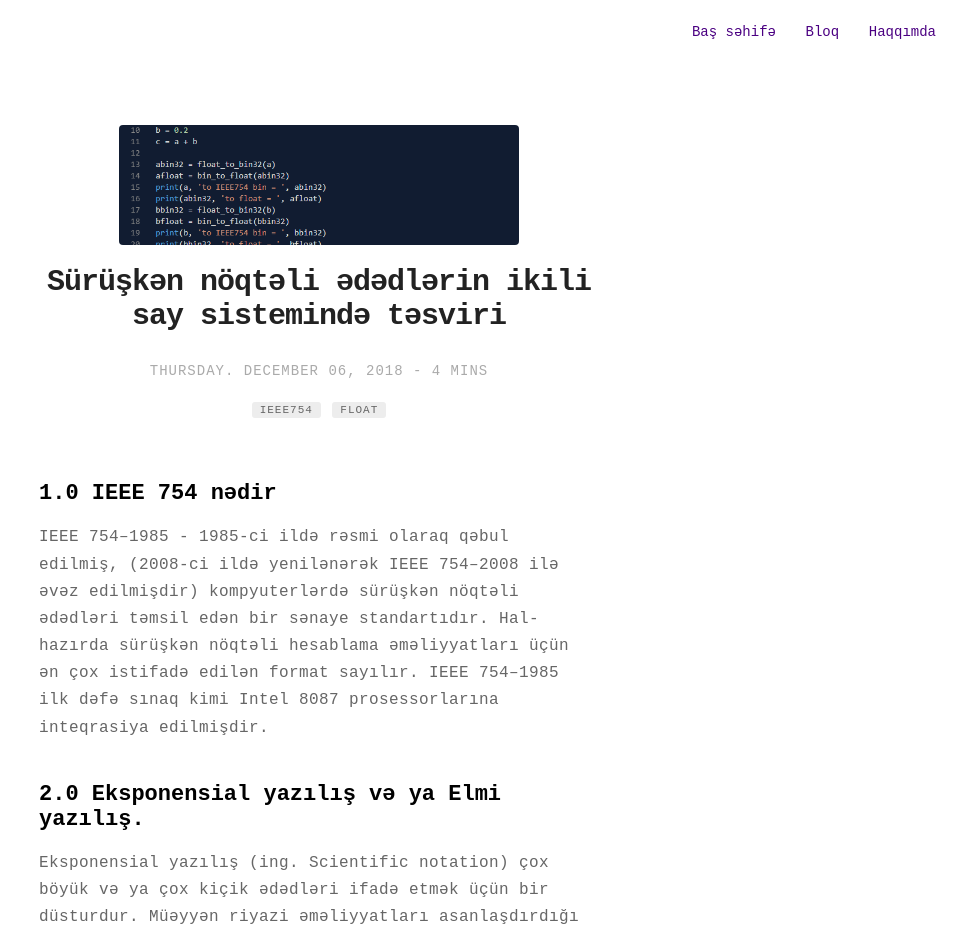
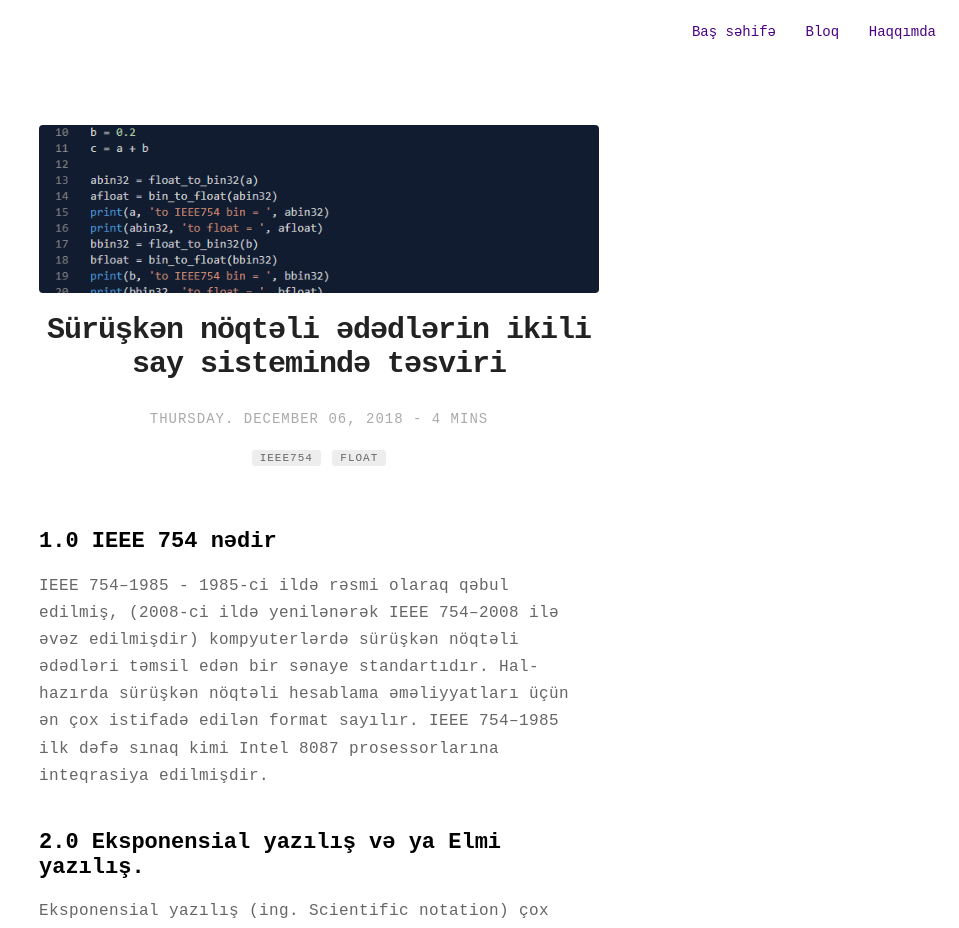
Before and after one commit to Maharramoff/maharramoff.github.io, a Jekyll site: the page built from _posts/2018-12-06-surusken-noqteli-ededler.md, in a window 1280 px wide. Shown: the top 928 px of the page, without its empty margins (321-1280 px from the left). Built offline with Jekyll 4.4.1, drawn with Linux system fonts in a browser that asks for light colours.

Commit message:
style(update): make post image size bigger

```diff
--- a/_sass/pages/post.sass
+++ b/_sass/pages/post.sass
@@ -42,7 +42,6 @@
             text-decoration: none
 
     > .title-image
-        max-height: 120px
         display: block
         margin: 0 auto
 
```
